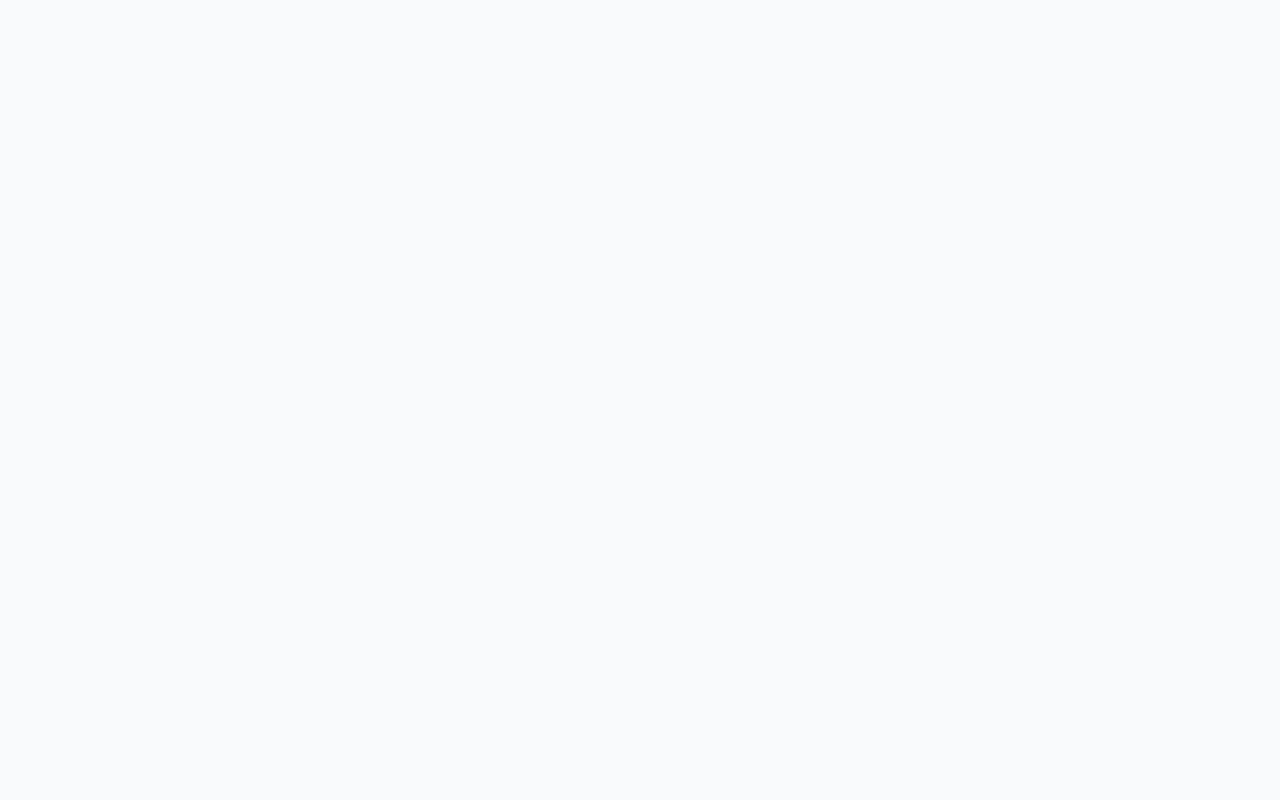
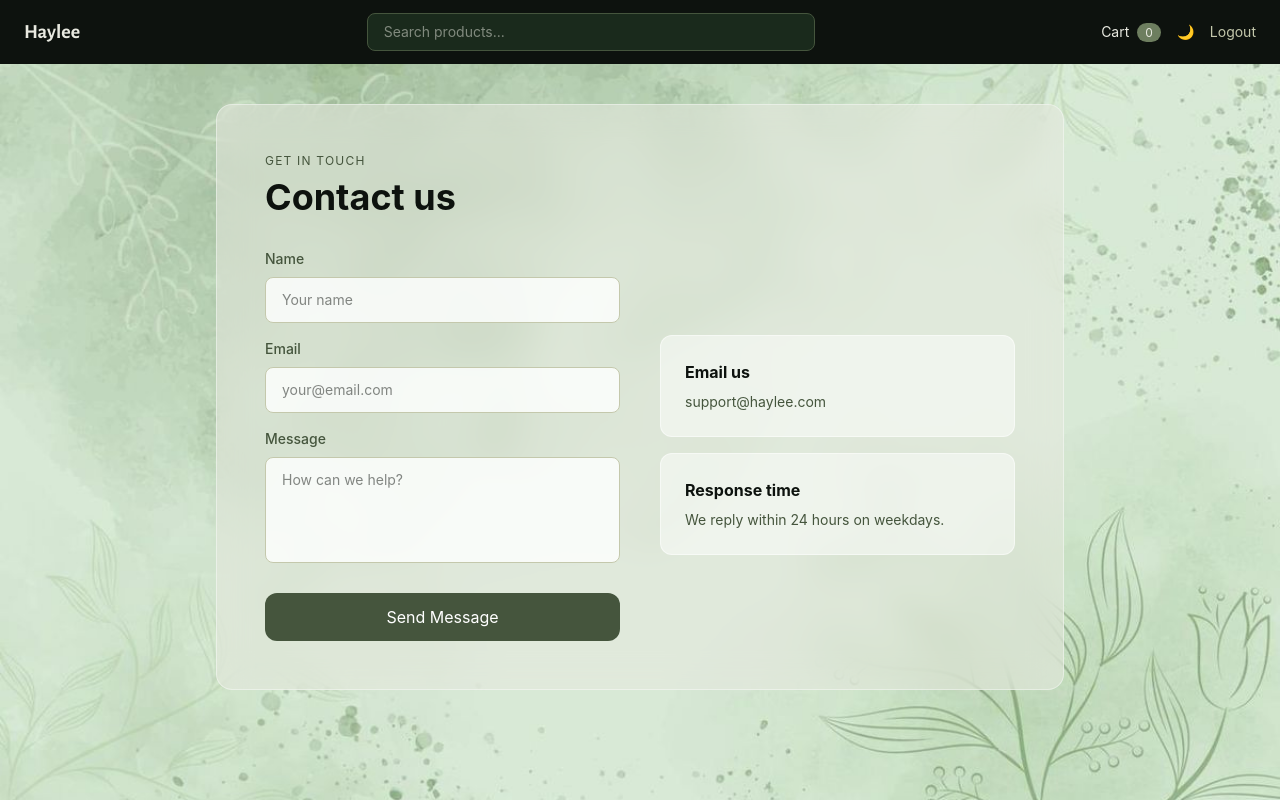
Before and after one commit to DinithiDilhara/haylee, a Vue app: page /contact in a window 1280 px wide. Before the commit this address had no page. Built offline with nearby package versions, Linux system fonts and the light colour scheme.

Commit message:
feat: add About and Contact pages with navigation

```diff
--- a/src/components/CartDrawer.vue
+++ b/src/components/CartDrawer.vue
@@ -1,7 +1,13 @@
 <template>
-  <div class="w-96 h-full flex flex-col shadow-xl overflow-y-auto" style="background: #E8E9E0; min-width: 380px;">
-    <div class="flex items-center justify-between p-6" style="border-bottom: 1px solid #C4C8AC;">
-      <h2 class="text-lg font-bold" style="color: #0D120E;">
+  <div
+    class="w-96 h-full flex flex-col shadow-xl overflow-y-auto"
+    :style="themeStore.isDark ? 'background: #1a2a1c; min-width: 380px;' : 'background: #E8E9E0; min-width: 380px;'"
+  >
+    <div
+      class="flex items-center justify-between p-6"
+      :style="themeStore.isDark ? 'border-bottom: 1px solid #45553D;' : 'border-bottom: 1px solid #C4C8AC;'"
+    >
+      <h2 class="text-lg font-bold" :style="themeStore.isDark ? 'color: #E8E9E0;' : 'color: #0D120E;'">
         Cart
         <span class="text-sm px-2 py-0.5 rounded-full ml-1" style="background: #6D7E5F; color: #E8E9E0;">
           {{ cartStore.totalItems }}
@@ -20,35 +26,26 @@
           v-for="item in cartStore.items"
           :key="item.product.id"
           class="flex gap-4 items-center pb-4"
-          style="border-bottom: 1px solid #C4C8AC;"
+          :style="themeStore.isDark ? 'border-bottom: 1px solid #45553D;' : 'border-bottom: 1px solid #C4C8AC;'"
         >
-          <img
-            :src="item.product.thumbnail"
-            :alt="item.product.title"
-            class="w-16 h-16 object-cover rounded-lg"
-            style="background: #fff;"
-          />
+          <img :src="item.product.thumbnail" :alt="item.product.title" class="w-16 h-16 object-cover rounded-lg" style="background: #fff;" />
           <div class="flex-1">
             <p class="text-xs uppercase tracking-wide" style="color: #45553D;">{{ item.product.brand }}</p>
-            <p class="text-sm font-medium line-clamp-1" style="color: #0D120E;">{{ item.product.title }}</p>
+            <p class="text-sm font-medium line-clamp-1" :style="themeStore.isDark ? 'color: #E8E9E0;' : 'color: #0D120E;'">{{ item.product.title }}</p>
             <p class="text-sm font-bold" style="color: #45553D;">${{ item.product.price }}</p>
             <p class="text-xs" style="color: #6D7E5F;">Qty: {{ item.quantity }}</p>
           </div>
           <div class="flex flex-col items-end gap-2">
-            <button
-              @click="cartStore.removeFromCart(item.product.id)"
-              class="text-sm"
-              style="color: #c0392b;"
-            >Remove</button>
+            <button @click="cartStore.removeFromCart(item.product.id)" class="text-sm" style="color: #c0392b;">Remove</button>
             <span class="text-xs" style="color: #6D7E5F;">★ {{ item.product.rating }}</span>
           </div>
         </div>
       </div>
     </div>
 
-    <div class="p-6" style="border-top: 1px solid #C4C8AC;">
+    <div class="p-6" :style="themeStore.isDark ? 'border-top: 1px solid #45553D;' : 'border-top: 1px solid #C4C8AC;'">
       <div class="flex justify-between items-center mb-4">
-        <span class="font-bold text-lg" style="color: #0D120E;">Total</span>
+        <span class="font-bold text-lg" :style="themeStore.isDark ? 'color: #E8E9E0;' : 'color: #0D120E;'">Total</span>
         <span class="font-bold text-xl" style="color: #45553D;">${{ cartStore.totalPrice.toFixed(2) }}</span>
       </div>
       <button
@@ -65,7 +62,11 @@
 
 <script setup lang="ts">
 import { useCartStore } from '../stores/cart'
+import { useThemeStore } from '../stores/theme'
+
 const cartStore = useCartStore()
+const themeStore = useThemeStore()
+
 defineEmits<{
   close: []
 }>()
--- a/src/components/FilterBar.vue
+++ b/src/components/FilterBar.vue
@@ -1,13 +1,20 @@
 <template>
-  <div class="px-6 py-3 flex items-center gap-3 flex-wrap" style="background: #0D120E; border-bottom: 1px solid #45553D;">
-    <span class="text-sm" style="color: #C4C8AC;">Category:</span>
+  <div
+    class="px-6 py-3 flex items-center gap-3 flex-wrap"
+    :style="themeStore.isDark
+      ? 'background: #1a2a1c; border-bottom: 1px solid #45553D;'
+      : 'background: #ffffff; border-bottom: 1px solid #C4C8AC;'"
+  >
+    <span class="text-sm" :style="themeStore.isDark ? 'color: #C4C8AC;' : 'color: #45553D;'">Category:</span>
     <button
       v-for="cat in categories"
       :key="cat"
       @click="$emit('filter', cat)"
       :style="selected === cat
         ? 'background: #6D7E5F; color: #E8E9E0; border-color: #6D7E5F;'
-        : 'background: transparent; color: #E8E9E0; border-color: #45553D;'"
+        : themeStore.isDark
+          ? 'background: transparent; color: #C4C8AC; border-color: #45553D;'
+          : 'background: transparent; color: #45553D; border-color: #45553D;'"
       class="px-4 py-1.5 rounded-full text-sm border transition-colors"
     >
       {{ cat }}
@@ -16,6 +23,10 @@
 </template>
 
 <script setup lang="ts">
+import { useThemeStore } from '../stores/theme'
+
+const themeStore = useThemeStore()
+
 defineProps<{
   categories: string[]
   selected: string
--- a/src/components/NavBar.vue
+++ b/src/components/NavBar.vue
@@ -20,11 +20,11 @@
       </span>
     </span>
     <button
-      @click="toggleDark"
+      @click="themeStore.toggleDark()"
       class="text-sm transition-colors"
       style="color: #C4C8AC;"
     >
-      {{ isDark ? '☀️' : '🌙' }}
+      {{ themeStore.isDark ? '☀️' : '🌙' }}
     </button>
     <button
       @click="handleLogout"
@@ -38,25 +38,24 @@
 
 <script setup lang="ts">
 import { ref } from 'vue'
+import { useRouter } from 'vue-router'
 import { useCartStore } from '../stores/cart'
 import { useAuthStore } from '../stores/auth'
+import { useThemeStore } from '../stores/theme'
 
 const searchQuery = ref('')
 const cartStore = useCartStore()
 const authStore = useAuthStore()
-const isDark = ref(false)
+const themeStore = useThemeStore()
+const router = useRouter()
 
 defineEmits<{
   search: [query: string]
   openCart: []
 }>()
 
-function toggleDark() {
-  isDark.value = !isDark.value
-  document.documentElement.classList.toggle('dark', isDark.value)
-}
-
 function handleLogout() {
   authStore.logout()
+  router.push('/login')
 }
 </script>
--- a/src/components/ProductCard.vue
+++ b/src/components/ProductCard.vue
@@ -1,11 +1,16 @@
 <template>
-  <div class="rounded-xl overflow-hidden cursor-pointer transition-shadow hover:shadow-lg" style="background: #E8E9E0; border: 1px solid #C4C8AC;">
+  <div
+    class="rounded-xl overflow-hidden cursor-pointer transition-shadow hover:shadow-lg"
+    :style="themeStore.isDark
+      ? 'background: #1a2a1c; border: 1px solid #45553D;'
+      : 'background: #E8E9E0; border: 1px solid #C4C8AC;'"
+  >
     <img :src="product.thumbnail" :alt="product.title" class="w-full h-48 object-cover" style="background: #fff;" />
     <div class="p-3">
-      <p class="text-xs uppercase tracking-wide" style="color: #45553D;">{{ product.brand }}</p>
-      <p class="text-sm font-medium mt-1 line-clamp-2" style="color: #0D120E;">{{ product.title }}</p>
+      <p class="text-xs uppercase tracking-wide" :style="themeStore.isDark ? 'color: #6D7E5F;' : 'color: #45553D;'">{{ product.brand }}</p>
+      <p class="text-sm font-medium mt-1 line-clamp-2" :style="themeStore.isDark ? 'color: #E8E9E0;' : 'color: #0D120E;'">{{ product.title }}</p>
       <div class="flex justify-between items-center mt-3">
-        <span class="font-bold" style="color: #45553D;">${{ product.price }}</span>
+        <span class="font-bold" :style="themeStore.isDark ? 'color: #C4C8AC;' : 'color: #45553D;'">${{ product.price }}</span>
         <span class="text-xs" style="color: #6D7E5F;">★ {{ product.rating }}</span>
       </div>
     </div>
@@ -14,6 +19,9 @@
 
 <script setup lang="ts">
 import type { Product } from '../types/product'
+import { useThemeStore } from '../stores/theme'
+
+const themeStore = useThemeStore()
 
 defineProps<{
   product: Product
--- a/src/router/index.ts
+++ b/src/router/index.ts
@@ -3,12 +3,16 @@ import LandingPage from '../views/LandingPage.vue'
 import HomePage from '../views/HomePage.vue'
 import ProductPage from '../views/ProductPage.vue'
 import LoginPage from '../components/LoginPage.vue'
+import AboutPage from '../views/AboutPage.vue'
+import ContactPage from '../views/ContactPage.vue'
 
 const routes = [
   { path: '/', component: LandingPage },
   { path: '/login', component: LoginPage },
   { path: '/home', component: HomePage },
-  { path: '/product/:id', component: ProductPage }
+  { path: '/product/:id', component: ProductPage },
+  { path: '/about', component: AboutPage },
+  { path: '/contact', component: ContactPage }
 ]
 
 export default createRouter({ history: createWebHistory(), routes })
--- /dev/null
+++ b/src/stores/theme.ts
@@ -0,0 +1,12 @@
+import { defineStore } from 'pinia'
+import { ref } from 'vue'
+
+export const useThemeStore = defineStore('theme', () => {
+  const isDark = ref(false)
+
+  function toggleDark() {
+    isDark.value = !isDark.value
+  }
+
+  return { isDark, toggleDark }
+})
--- /dev/null
+++ b/src/views/AboutPage.vue
@@ -0,0 +1,68 @@
+<template>
+  <div
+    class="min-h-screen"
+    :style="{ backgroundImage: `url(${im3})`, backgroundSize: 'cover', backgroundPosition: 'center', backgroundAttachment: 'fixed' }"
+  >
+    <NavBar @openCart="showCart = true" />
+
+    <div class="max-w-4xl mx-auto px-6 py-10">
+      <div
+        class="rounded-2xl p-12"
+        style="background: rgba(232,233,224,0.55); backdrop-filter: blur(16px); border: 1px solid rgba(255,255,255,0.4);"
+      >
+        <p class="text-xs uppercase tracking-widest mb-2" style="color: #45553D;">Who we are</p>
+        <h1 class="text-4xl font-bold mb-6" style="color: #0D120E;">About Haylee</h1>
+        <p class="text-base leading-relaxed mb-4" style="color: #45553D;">
+          Haylee is an online store offering curated beauty, electronics and lifestyle products.
+          We believe shopping should be simple, personal, and enjoyable.
+        </p>
+        <p class="text-base leading-relaxed mb-8" style="color: #45553D;">
+          Every product on Haylee is hand-picked to ensure quality and value — so you spend less
+          time searching and more time enjoying.
+        </p>
+
+        <hr style="border-color: rgba(69,85,61,0.3); margin-bottom: 32px;" />
+
+        <div class="grid grid-cols-1 sm:grid-cols-3 gap-6">
+          <div class="rounded-xl p-6" style="background: rgba(255,255,255,0.5); border: 1px solid rgba(255,255,255,0.5);">
+            <h3 class="font-bold mb-2" style="color: #0D120E;">Curated Selection</h3>
+            <p class="text-sm" style="color: #45553D;">100+ products across beauty, electronics and lifestyle categories.</p>
+          </div>
+          <div class="rounded-xl p-6" style="background: rgba(255,255,255,0.5); border: 1px solid rgba(255,255,255,0.5);">
+            <h3 class="font-bold mb-2" style="color: #0D120E;">Trusted Brands</h3>
+            <p class="text-sm" style="color: #45553D;">Only verified brands with real customer ratings you can trust.</p>
+          </div>
+          <div class="rounded-xl p-6" style="background: rgba(255,255,255,0.5); border: 1px solid rgba(255,255,255,0.5);">
+            <h3 class="font-bold mb-2" style="color: #0D120E;">Easy Shopping</h3>
+            <p class="text-sm" style="color: #45553D;">Filter, search, and checkout in seconds from any device.</p>
+          </div>
+        </div>
+
+        <div class="mt-8">
+          <button
+            @click="router.push('/home')"
+            class="text-white px-6 py-3 rounded-xl transition-colors"
+            style="background: #45553D;"
+            onmouseover="this.style.background='#6D7E5F'"
+            onmouseout="this.style.background='#45553D'"
+          >
+            Start Shopping
+          </button>
+        </div>
+      </div>
+    </div>
+
+    <CartDrawer v-if="showCart" @close="showCart = false" />
+  </div>
+</template>
+
+<script setup lang="ts">
+import { ref } from 'vue'
+import { useRouter } from 'vue-router'
+import NavBar from '../components/NavBar.vue'
+import CartDrawer from '../components/CartDrawer.vue'
+import im3 from '../assets/im3.jpg'
+
+const router = useRouter()
+const showCart = ref(false)
+</script>
--- /dev/null
+++ b/src/views/ContactPage.vue
@@ -0,0 +1,105 @@
+<template>
+  <div
+    class="min-h-screen"
+    :style="{ backgroundImage: `url(${im3})`, backgroundSize: 'cover', backgroundPosition: 'center', backgroundAttachment: 'fixed' }"
+  >
+    <NavBar @openCart="showCart = true" />
+
+    <div class="max-w-4xl mx-auto px-6 py-10">
+      <div
+        class="rounded-2xl p-12"
+        style="background: rgba(232,233,224,0.55); backdrop-filter: blur(16px); border: 1px solid rgba(255,255,255,0.4);"
+      >
+        <p class="text-xs uppercase tracking-widest mb-2" style="color: #45553D;">Get in touch</p>
+        <h1 class="text-4xl font-bold mb-8" style="color: #0D120E;">Contact us</h1>
+
+        <div class="grid grid-cols-1 sm:grid-cols-2 gap-10">
+          <div>
+            <div class="mb-4">
+              <label class="block text-sm font-medium mb-2" style="color: #45553D;">Name</label>
+              <input
+                v-model="form.name"
+                type="text"
+                placeholder="Your name"
+                class="w-full rounded-lg px-4 py-3 text-sm outline-none"
+                style="background: rgba(255,255,255,0.8); border: 1px solid #C4C8AC; color: #0D120E;"
+              />
+            </div>
+            <div class="mb-4">
+              <label class="block text-sm font-medium mb-2" style="color: #45553D;">Email</label>
+              <input
+                v-model="form.email"
+                type="email"
+                placeholder="your@email.com"
+                class="w-full rounded-lg px-4 py-3 text-sm outline-none"
+                style="background: rgba(255,255,255,0.8); border: 1px solid #C4C8AC; color: #0D120E;"
+              />
+            </div>
+            <div class="mb-6">
+              <label class="block text-sm font-medium mb-2" style="color: #45553D;">Message</label>
+              <textarea
+                v-model="form.message"
+                placeholder="How can we help?"
+                rows="4"
+                class="w-full rounded-lg px-4 py-3 text-sm outline-none resize-none"
+                style="background: rgba(255,255,255,0.8); border: 1px solid #C4C8AC; color: #0D120E;"
+              ></textarea>
+            </div>
+            <button
+              @click="handleSubmit"
+              class="text-white px-6 py-3 rounded-xl transition-colors w-full"
+              style="background: #45553D;"
+              onmouseover="this.style.background='#6D7E5F'"
+              onmouseout="this.style.background='#45553D'"
+            >
+              {{ submitted ? 'Message Sent!' : 'Send Message' }}
+            </button>
+          </div>
+
+          <div class="flex flex-col gap-4 justify-center">
+            <div
+              class="rounded-xl p-6"
+              style="background: rgba(255,255,255,0.5); border: 1px solid rgba(255,255,255,0.5);"
+            >
+              <h3 class="font-bold mb-2" style="color: #0D120E;">Email us</h3>
+              <p class="text-sm" style="color: #45553D;">support@haylee.com</p>
+            </div>
+            <div
+              class="rounded-xl p-6"
+              style="background: rgba(255,255,255,0.5); border: 1px solid rgba(255,255,255,0.5);"
+            >
+              <h3 class="font-bold mb-2" style="color: #0D120E;">Response time</h3>
+              <p class="text-sm" style="color: #45553D;">We reply within 24 hours on weekdays.</p>
+            </div>
+          </div>
+        </div>
+      </div>
+    </div>
+
+    <CartDrawer v-if="showCart" @close="showCart = false" />
+  </div>
+</template>
+
+<script setup lang="ts">
+import { ref } from 'vue'
+import NavBar from '../components/NavBar.vue'
+import CartDrawer from '../components/CartDrawer.vue'
+import im3 from '../assets/im3.jpg'
+
+const showCart = ref(false)
+const submitted = ref(false)
+
+const form = ref({
+  name: '',
+  email: '',
+  message: ''
+})
+
+function handleSubmit() {
+  if (form.value.name && form.value.email && form.value.message) {
+    submitted.value = true
+    form.value = { name: '', email: '', message: '' }
+    setTimeout(() => submitted.value = false, 3000)
+  }
+}
+</script>
--- a/src/views/LandingPage.vue
+++ b/src/views/LandingPage.vue
@@ -1,4 +1,3 @@
-
 <template>
   <div
     class="w-full h-screen flex flex-col items-center justify-center relative overflow-hidden"
@@ -6,8 +5,16 @@
   >
     <!-- Nav — only on stage 2 -->
     <div v-if="stage === 2" class="absolute top-6 right-8 flex gap-3">
-      <button class="bg-green-400 text-white text-sm px-4 py-1 rounded-full">About us</button>
-      <button class="bg-green-500 text-white text-sm px-4 py-1 rounded-full">Contact</button>
+      <button
+        @click="router.push('/about')"
+        class="text-white text-sm px-4 py-1 rounded-full"
+        style="background: #45553D;"
+      >About us</button>
+      <button
+        @click="router.push('/contact')"
+        class="text-white text-sm px-4 py-1 rounded-full"
+        style="background: #45553D;"
+      >Contact</button>
     </div>
 
     <!-- Center content — both stages -->
@@ -20,7 +27,10 @@
     <button
       v-if="stage === 2"
       @click="router.push('/login')"
-      class="flex items-center gap-2 bg-green-600 bg-opacity-60 text-white px-8 py-3 rounded-full hover:bg-opacity-80 transition-all"
+      class="flex items-center gap-2 text-white px-8 py-3 rounded-full transition-all"
+      style="background: #45553D;"
+      onmouseover="this.style.background='#6D7E5F'"
+      onmouseout="this.style.background='#45553D'"
     >
       shop now →
     </button>
```
Also changed, not shown: src/views/ProductPage.vue (+14 -15 lines).
